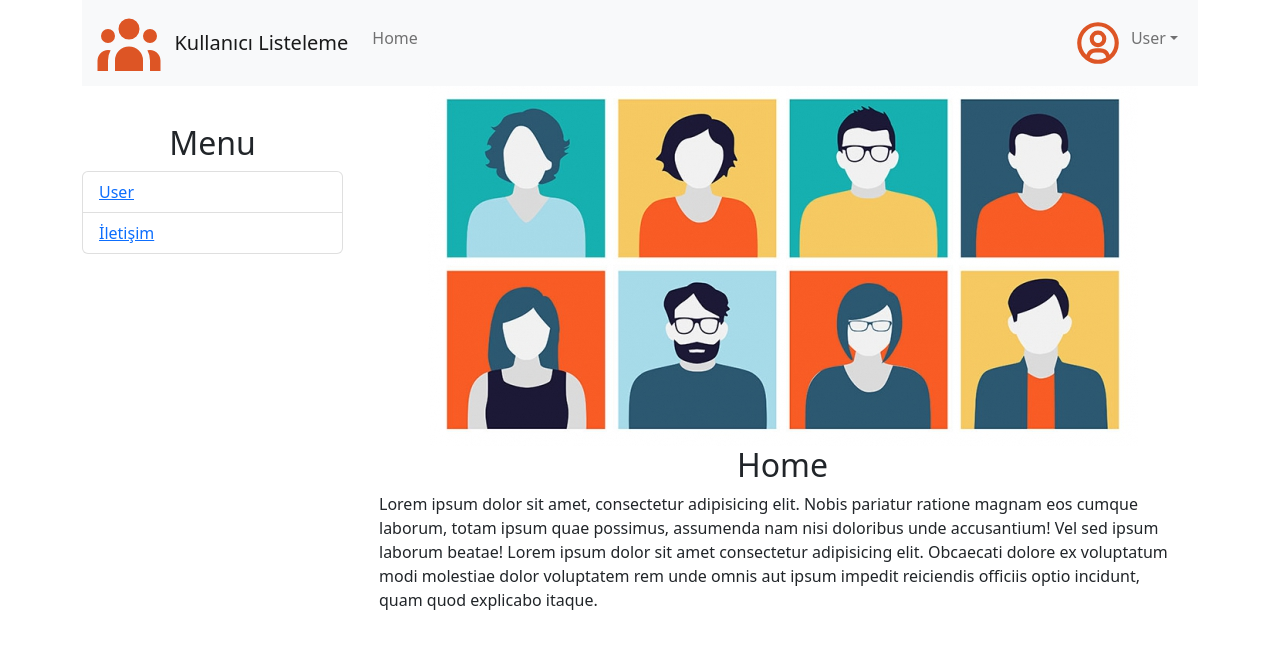
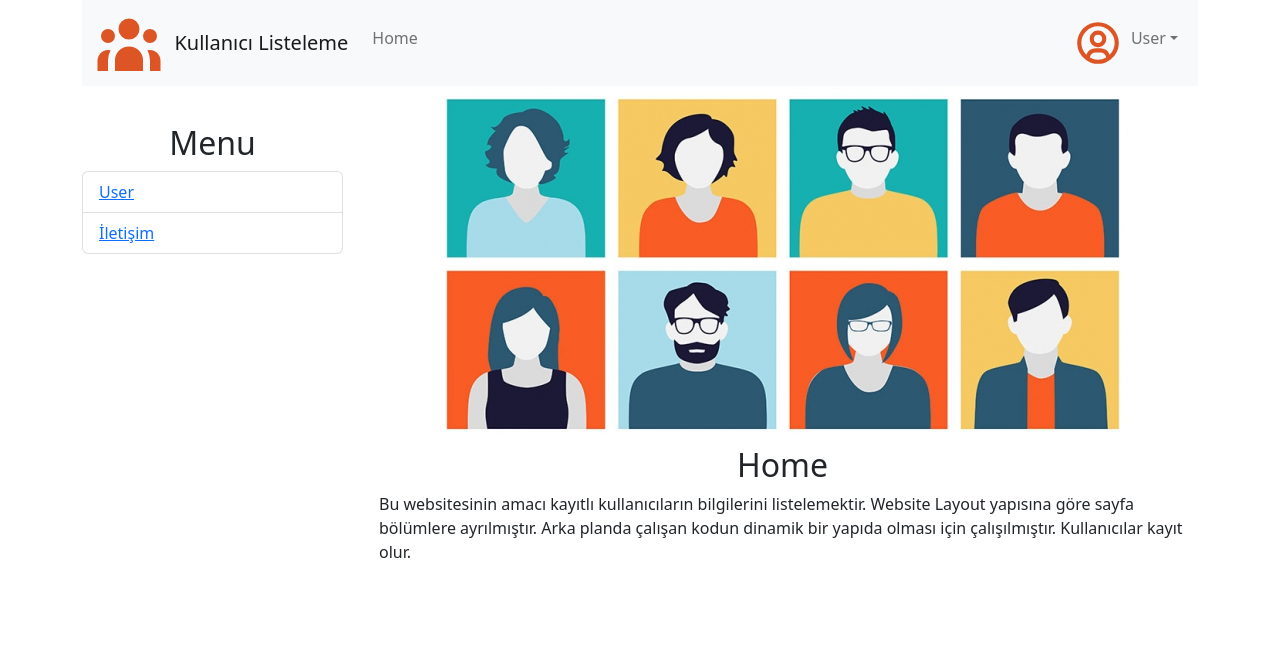
Before and after one commit to mervehelvaci/OtoparkOneriSistemi, a React (Create React App) app: page /home/HomeContact in a window 1280 px wide. Shown: the top 648 px of the page. Built offline with nearby package versions, Linux system fonts and the light colour scheme.

Commit message:
Alert ve paragraf yazı düzenlemesi

```diff
--- a/src/HomeContact.js
+++ b/src/HomeContact.js
@@ -10,12 +10,10 @@ function HomeContect() {
       </div>
       <h2 className="itemCenter">Home</h2>
       <p>
-        Lorem ipsum dolor sit amet, consectetur adipisicing elit. Nobis pariatur
-        ratione magnam eos cumque laborum, totam ipsum quae possimus, assumenda
-        nam nisi doloribus unde accusantium! Vel sed ipsum laborum beatae! Lorem
-        ipsum dolor sit amet consectetur adipisicing elit. Obcaecati dolore ex
-        voluptatum modi molestiae dolor voluptatem rem unde omnis aut ipsum
-        impedit reiciendis officiis optio incidunt, quam quod explicabo itaque.
+        Bu websitesinin amacı kayıtlı kullanıcıların bilgilerini listelemektir.
+        Website Layout yapısına göre sayfa bölümlere ayrılmıştır. Arka planda
+        çalışan kodun dinamik bir yapıda olması için çalışılmıştır. Kullanıcılar
+        kayıt olur.
       </p>
     </div>
   );
--- a/src/Login.js
+++ b/src/Login.js
@@ -32,10 +32,10 @@ function Login() {
         .then((response) => response.json())
         .then((result) => {
           if (result.id != null) {
-            alert("You are logged in.");
+            alert("Giriş yaptınız.");
             navigate("/home");
           } else {
-            alert("Please check your login iformation");
+            alert("Lütfen giriş bilgilerinizi kontrol edin!");
           }
         })
         .catch((err) => console.log(err));
```
